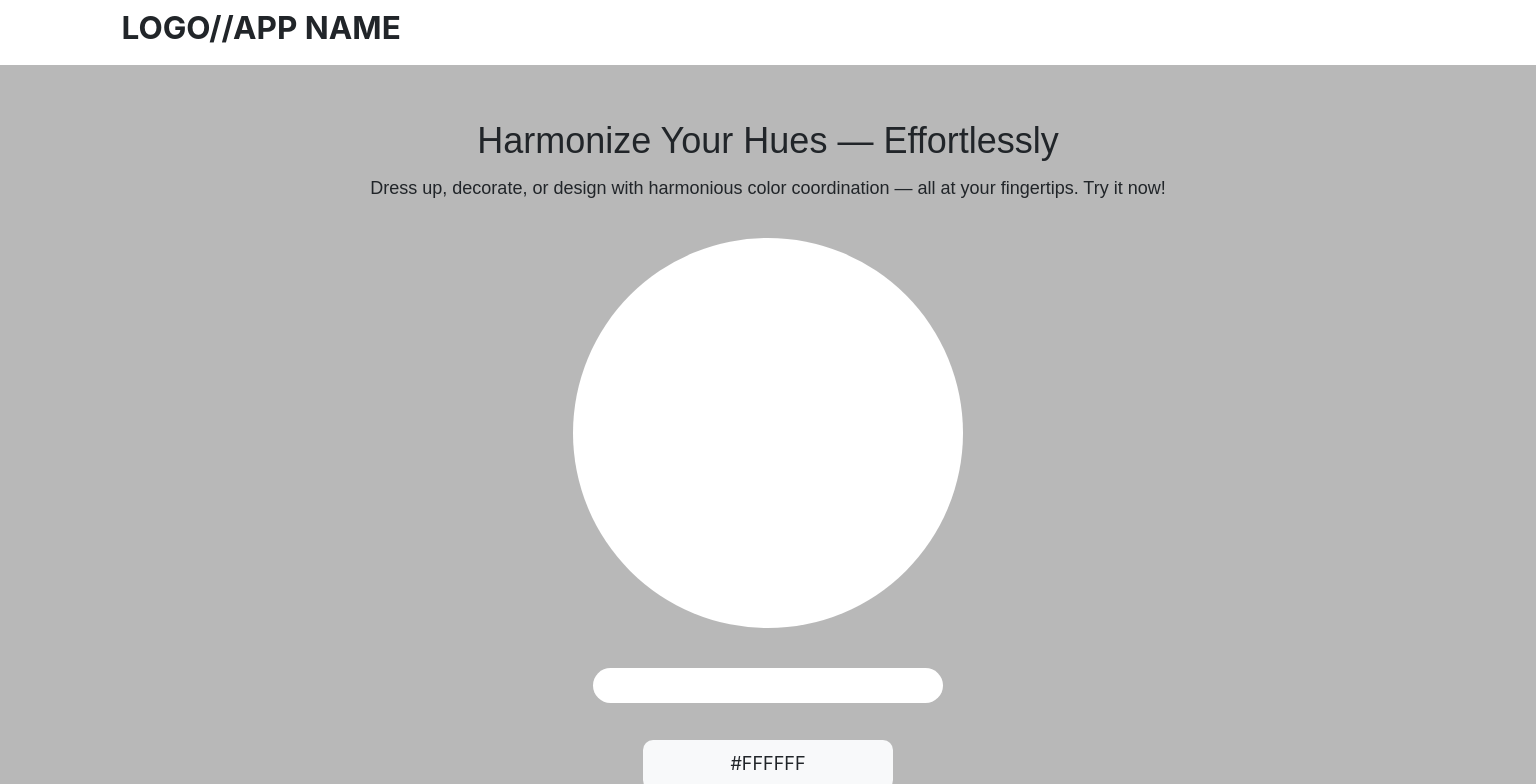
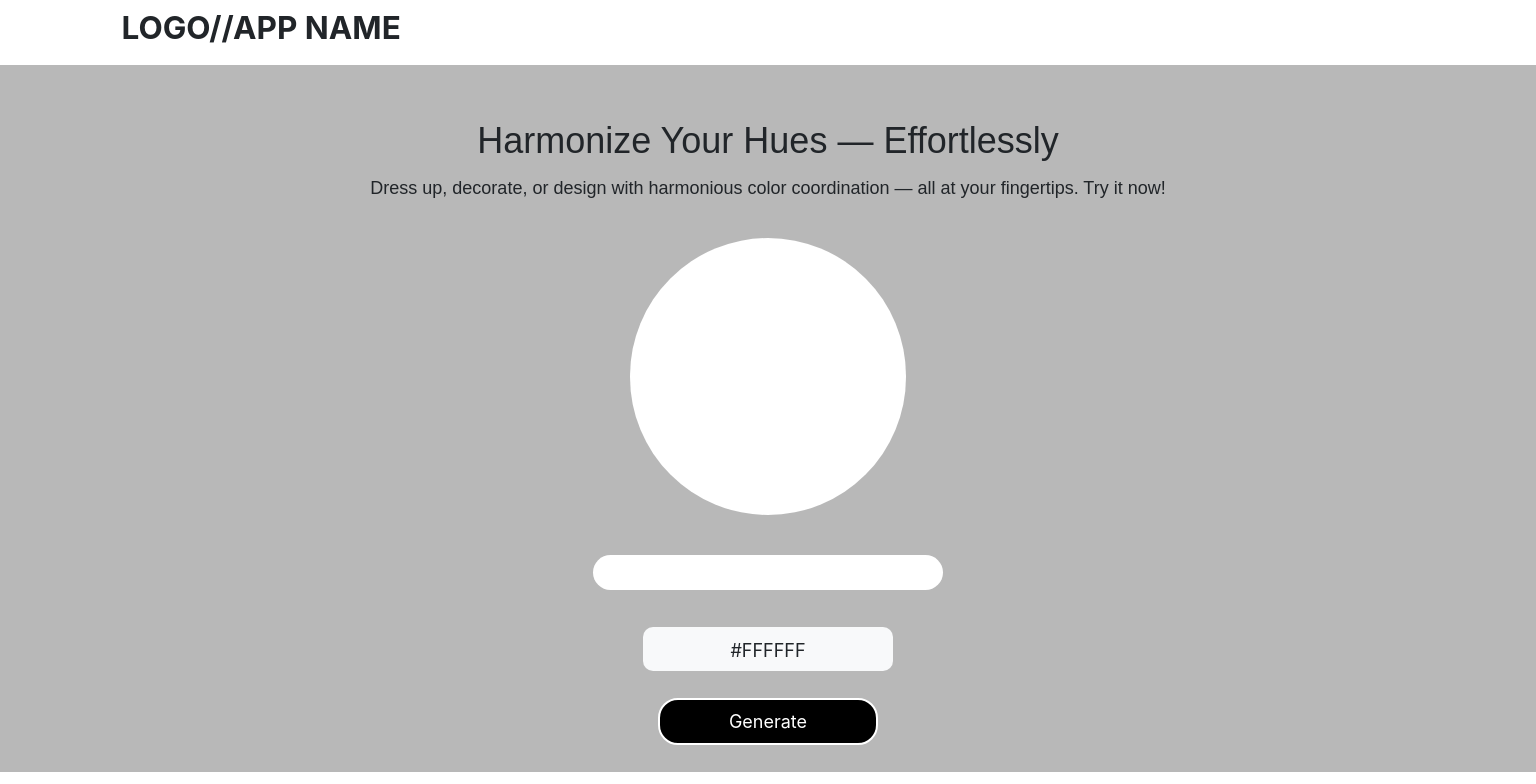
Before and after one commit to chingu-voyages/v49-tier1-team-01, a React (Create React App) app in the folder frontend/: page / in a window 1536 px wide. Shown: the top 784 px of the page. Built offline with nearby package versions, Linux system fonts and the light colour scheme; a web font is replaced by a local one.

Commit message:
made some refinements

```diff
--- a/frontend/src/index.css
+++ b/frontend/src/index.css
@@ -107,8 +107,8 @@ a:hover{
 
   .color-wheel-placeholder{
     margin: auto;
-    height: 390px;
-    width: 390px;
+    height: 18vw;
+    width: 18vw;
     margin-bottom: 40px;
   }
 
@@ -126,14 +126,14 @@ a:hover{
     padding: 10px 0;
     border-radius: 10px;
     margin-top: 10px;
-    height: 50px;
+    height: 2.9vw;
   }
 
   .generate-button{
     background-color: black;
     color: white;
     width: 220px;
-    height: 70px;
+    height: 3vw;
     border-radius: 20px;
     border-color: white;
     border-width: 2px;
```
